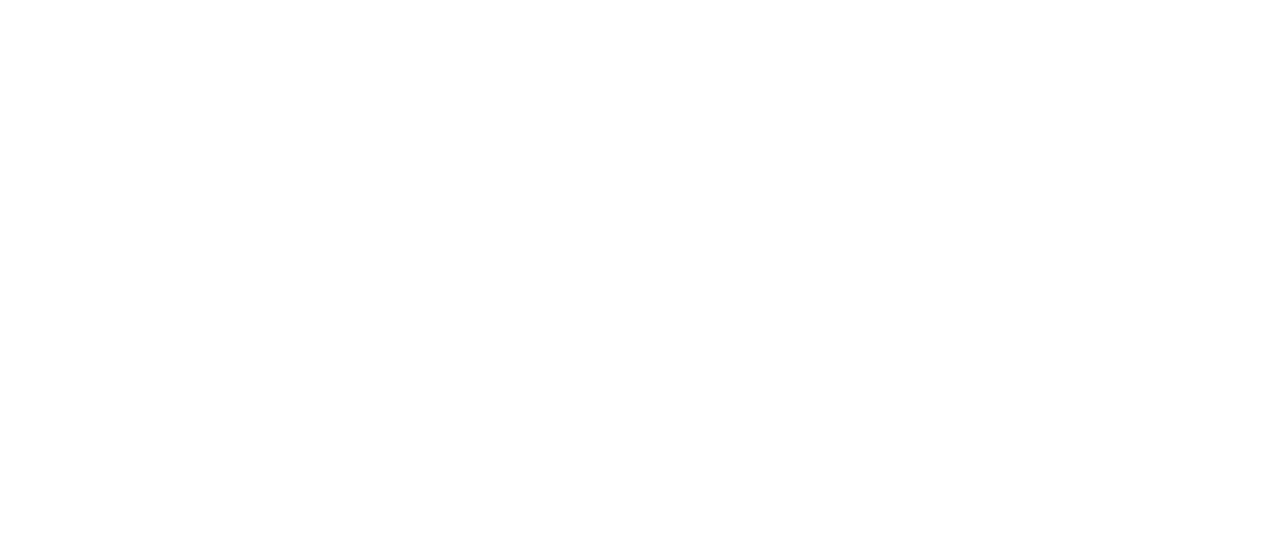
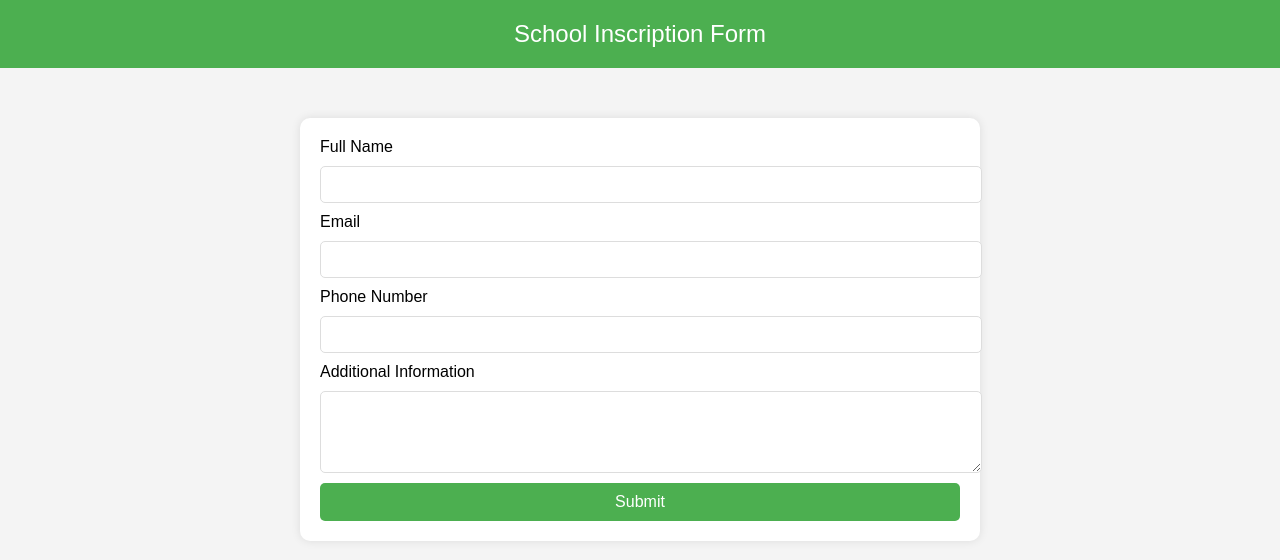
Before and after one commit to ahmed-mr1/FIRST-TRY, a plain HTML site: page index.html in a window 1280 px wide. Drawn offline with Linux system fonts and the light colour scheme.

Commit message:
Added a form the the website

```diff
--- a/index.html
+++ b/index.html
@@ -3,9 +3,75 @@
 <head>
     <meta charset="UTF-8">
     <meta name="viewport" content="width=device-width, initial-scale=1.0">
-    <title>Document</title>
+    <title>School Inscription</title>
+    <style>
+        body {
+            font-family: Arial, sans-serif;
+            margin: 0;
+            padding: 0;
+            background-color: #f4f4f4;
+        }
+        header {
+            background-color: #4CAF50;
+            color: white;
+            padding: 20px;
+            text-align: center;
+            font-size: 24px;
+        }
+        .container {
+            width: 50%;
+            margin: auto;
+            background: white;
+            padding: 20px;
+            box-shadow: 0px 0px 10px rgba(0, 0, 0, 0.1);
+            border-radius: 10px;
+            margin-top: 50px;
+        }
+        label, input, textarea {
+            display: block;
+            width: 100%;
+            margin-bottom: 10px;
+        }
+        input, textarea {
+            padding: 10px;
+            border: 1px solid #ddd;
+            border-radius: 5px;
+        }
+        button {
+            background-color: #4CAF50;
+            color: white;
+            padding: 10px;
+            border: none;
+            width: 100%;
+            border-radius: 5px;
+            font-size: 16px;
+            cursor: pointer;
+        }
+        button:hover {
+            background-color: #45a049;
+        }
+    </style>
 </head>
 <body>
+    <header>
+        School Inscription Form
+    </header>
+    <div class="container">
+        <form>
+            <label for="name">Full Name</label>
+            <input type="text" id="name" name="name" required>
 
+            <label for="email">Email</label>
+            <input type="email" id="email" name="email" required>
+
+            <label for="phone">Phone Number</label>
+            <input type="tel" id="phone" name="phone" required>
+
+            <label for="message">Additional Information</label>
+            <textarea id="message" name="message" rows="4"></textarea>
+
+            <button type="submit">Submit</button>
+        </form>
+    </div>
 </body>
 </html>
```
